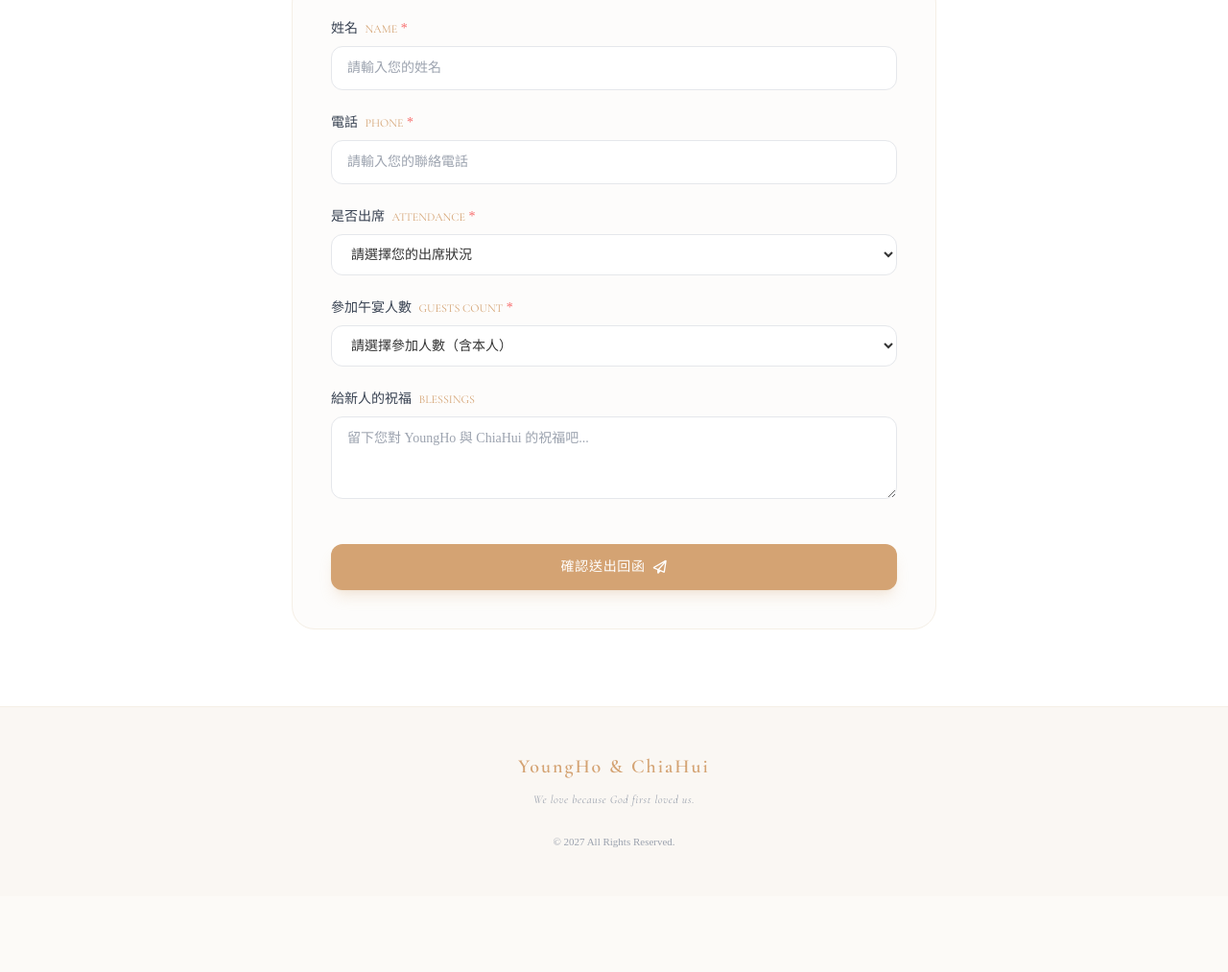
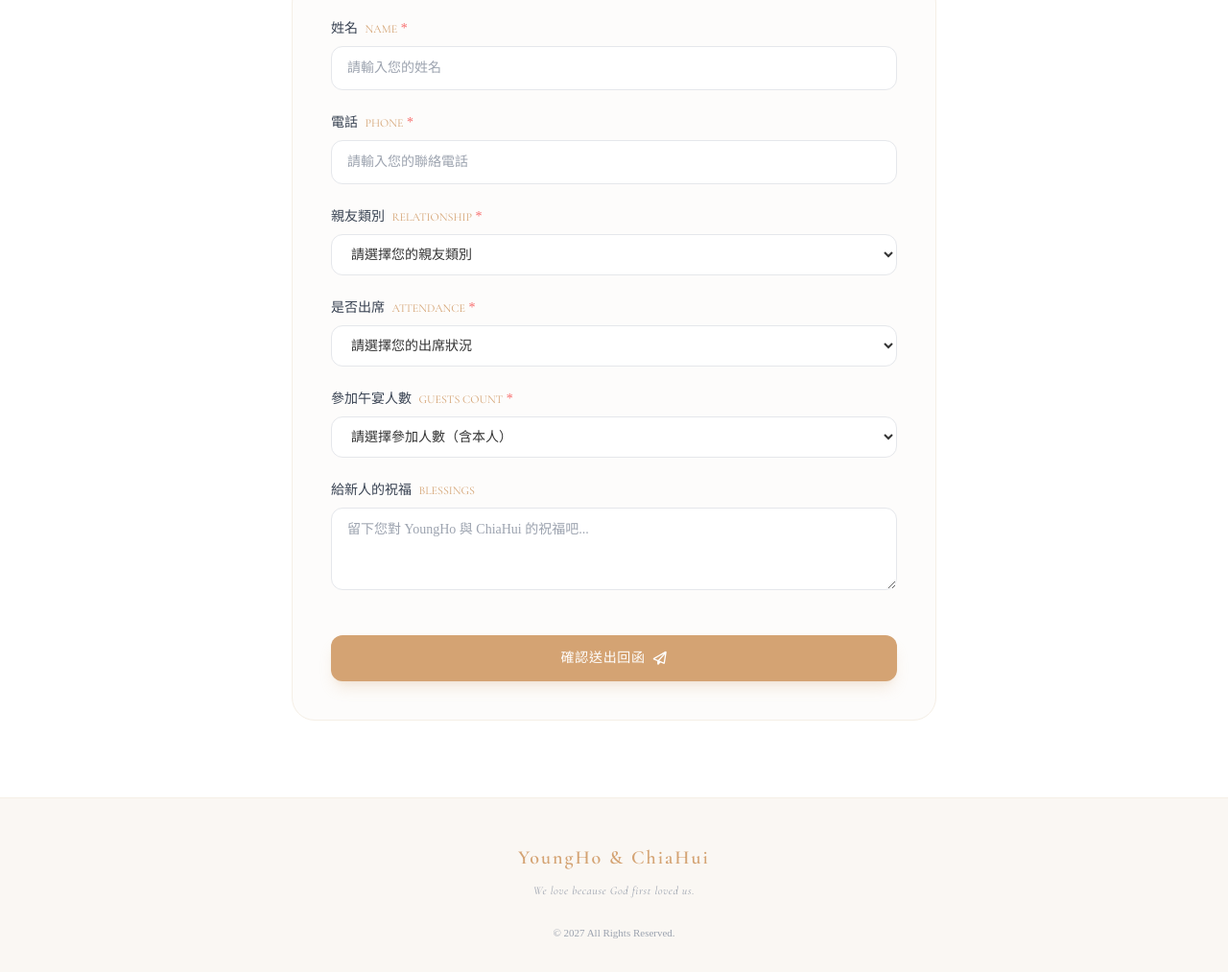
Before and after one commit to ChristineLin1011/Wedding, a plain HTML site: page index.html in a window 1280 px wide. Shown: the part 2484-3497 px from the top of the page at 96% size. Before the commit the page ends 3418 px from the top, so only its background shows below. Drawn offline with nearby package versions, Linux system fonts and the light colour scheme.

Commit message:
Add relationship selection to the form

```diff
--- a/index.html
+++ b/index.html
@@ -285,6 +285,19 @@
                     <input type="tel" name="entry.1166974658" required placeholder="請輸入您的聯絡電話" value="" class="w-full px-4 py-3 rounded-xl border border-gray-200 focus:outline-none focus:ring-2 focus:ring-morandi-warm/50 focus:border-morandi-warm bg-white text-sm transition">
                 </div>
 
+                <!-- 親友類別 (雙語標籤) -->
+                <div>
+                    <label class="block text-xs sm:text-sm font-medium text-gray-700 mb-2">
+                        親友類別 <span class="font-english text-xs text-morandi-warm ml-1">RELATIONSHIP</span> <span class="text-red-400">*</span>
+                    </label>
+                    <select name="entry.1802909477" required class="w-full px-4 py-3 rounded-xl border border-gray-200 focus:outline-none focus:ring-2 focus:ring-morandi-warm/50 focus:border-morandi-warm bg-white text-sm transition">
+                        <option value="" disabled selected>請選擇您的親友類別</option>
+                        <option value="新郎親友">新郎親友</option>
+                        <option value="新娘親友">新娘親友</option>
+                        <option value="共同朋友">共同朋友</option>
+                    </select>
+                </div>
+
                 <!-- 是否出席 (雙語標籤 + 純中文選項) -->
                 <div>
                     <label class="block text-xs sm:text-sm font-medium text-gray-700 mb-2">
```
